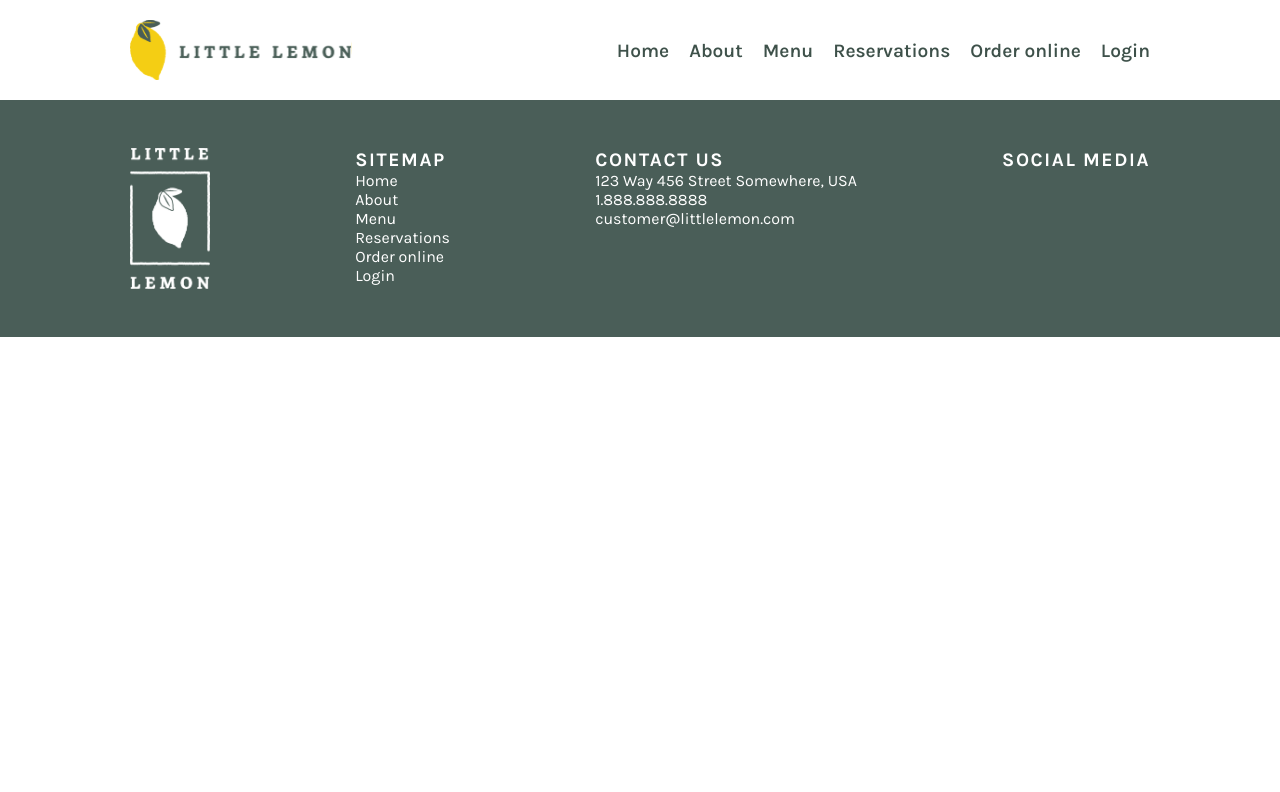
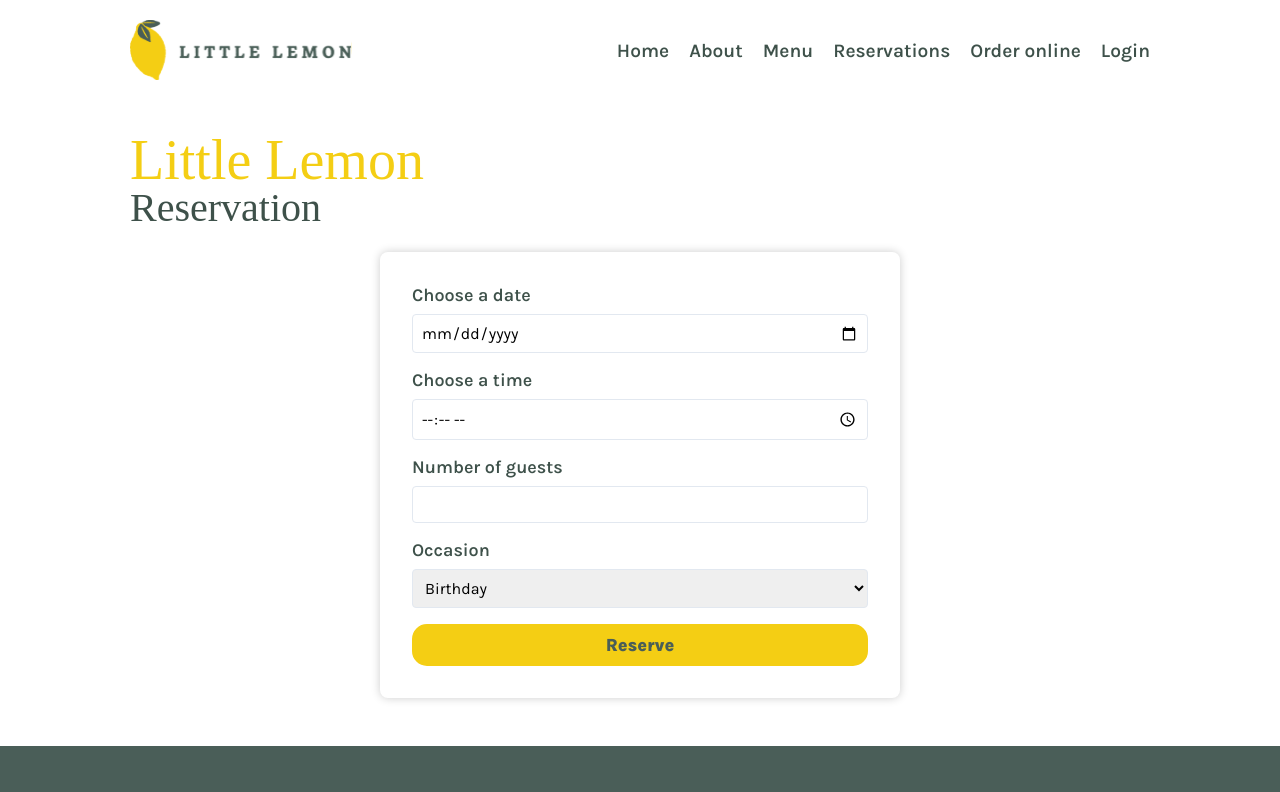
Before and after one commit to iamtheluiz/little-lemon-website, a React (Vite) app: page /reservations in a window 1280 px wide. Shown: the top 792 px of the page. Built offline with nearby package versions, Linux system fonts and the light colour scheme; a web font is replaced by a local one.

Commit message:
feat: create reservation form

```diff
--- a/src/components/Header.jsx
+++ b/src/components/Header.jsx
@@ -3,6 +3,7 @@ import { useState } from 'react';
 import { FaBars, FaX } from "react-icons/fa6";
 
 import littleLemonLogo from '../assets/Logo.svg';
+import { Link } from 'react-router-dom';
 
 function Header() {
   const [hamburger, setHamburger] = useState(false);
@@ -10,9 +11,9 @@ function Header() {
   return (
     <header className="container">
       <nav id="main-nav">
-        <a href="#!">
+        <Link to="/">
           <img src={littleLemonLogo} alt="Little Lemon" />
-        </a>
+        </Link>
 
         <button type="button" onClick={() => setHamburger(!hamburger)}>
           <FaBars size={32} color="#495e57" />
@@ -23,7 +24,7 @@ function Header() {
             <FaX size={24} color="#495e57" />
           </button>
           <li>
-            <a href="#!">Home</a>
+            <Link to="/">Home</Link>
           </li>
           <li>
             <a href="#!">About</a>
@@ -32,7 +33,7 @@ function Header() {
             <a href="#!">Menu</a>
           </li>
           <li>
-            <a href="#!">Reservations</a>
+            <Link to="/reservations">Reservations</Link>
           </li>
           <li>
             <a href="#!">Order online</a>
--- /dev/null
+++ b/src/components/ReservationForm.css
@@ -0,0 +1,55 @@
+#reservation {
+  display: flex;
+  justify-content: center;
+  align-items: center;
+  padding-top: 2rem;
+  padding-bottom: 3rem;
+}
+#reservation h1 {
+  color: #f4ce14;
+}
+#reservation .container {
+  display: flex;
+  flex-direction: column;
+}
+#reservation form {
+  display: flex;
+  flex-direction: column;
+  align-items: center;
+  justify-content: center;
+  align-self: center;
+
+  width: 100%;
+  max-width: 520px;
+
+  margin-top: 1.5rem;
+  padding: 2rem;
+  border-radius: 8px;
+
+  box-shadow: 0 0 10px 0 rgba(0, 0, 0, 0.2);
+}
+#reservation form .input-group {
+  display: flex;
+  flex-direction: column;
+  width: 100%;
+  margin-bottom: 1rem;
+}
+#reservation form .input-group label {
+  margin-bottom: 0.5rem;
+  font-size: 1.125rem;
+  font-weight: 600;
+}
+#reservation form .input-group input,
+#reservation form .input-group select {
+  width: 100%;
+
+  border: 1px solid #e2e8f0;
+
+  border-radius: 4px;
+  padding: 0.5rem;
+
+  font-size: 1rem;
+}
+#reservation form button {
+  width: 100%;
+}
--- /dev/null
+++ b/src/components/ReservationForm.jsx
@@ -0,0 +1,39 @@
+import './ReservationForm.css';
+
+function ReservationForm() {
+  return (
+    <section id="reservation">
+      <div className="container">
+        <h1>Little Lemon</h1>
+        <h2>Reservation</h2>
+        <form>
+          <div className="input-group">
+            <label htmlFor="date">Choose a date</label>
+            <input type="date" id="date" name="date" required />
+          </div>
+          <div className="input-group">
+            <label htmlFor="time">Choose a time</label>
+            <input type="time" id="time" name="time" required />
+          </div>
+          <div className="input-group">
+            <label htmlFor="guests">Number of guests</label>
+            <input type="number" id="guests" name="guests" required />
+          </div>
+          <div className="input-group">
+            <label htmlFor="occasion">Occasion</label>
+            <select id="occasion" name="occasion" required>
+              <option value="birthday">Birthday</option>
+              <option value="anniversary">Anniversary</option>
+              <option value="date">Date</option>
+              <option value="business">Business</option>
+              <option value="other">Other</option>
+            </select>
+          </div>
+          <button type="submit" className="btn">Reserve</button>
+        </form>
+      </div>
+    </section>
+  );
+}
+
+export default ReservationForm;
--- a/src/index.css
+++ b/src/index.css
@@ -13,11 +13,16 @@ body, #root {
   justify-content: center;
   align-items: center;
   width: 100%;
+  min-height: 100vh;
   font-family: 'Karla', sans-serif;
   color: #3e514a;
 }
+button, input, select, textarea {
+  font-family: 'Karla', sans-serif;
+}
 main {
   width: 100%;
+  flex: 1;
 }
 
 ul {
--- /dev/null
+++ b/src/pages/Reservations.jsx
@@ -0,0 +1,11 @@
+import ReservationForm from "../components/ReservationForm";
+
+function Reservations() {
+  return (
+    <>
+      <ReservationForm />
+    </>
+  )
+}
+
+export default Reservations
--- a/src/routes.jsx
+++ b/src/routes.jsx
@@ -1,12 +1,13 @@
 import { Routes, Route } from "react-router-dom";
 
 import Home from "./pages/Home";
+import Reservations from "./pages/Reservations";
 
 function ApplicationRoutes() {
   return (
     <Routes>
       <Route index path="/" element={<Home />} />
-      {/* <Route path="/reservations" element={<Reservations />} /> */}
+      <Route path="/reservations" element={<Reservations />} />
     </Routes>
   )
 }
```
